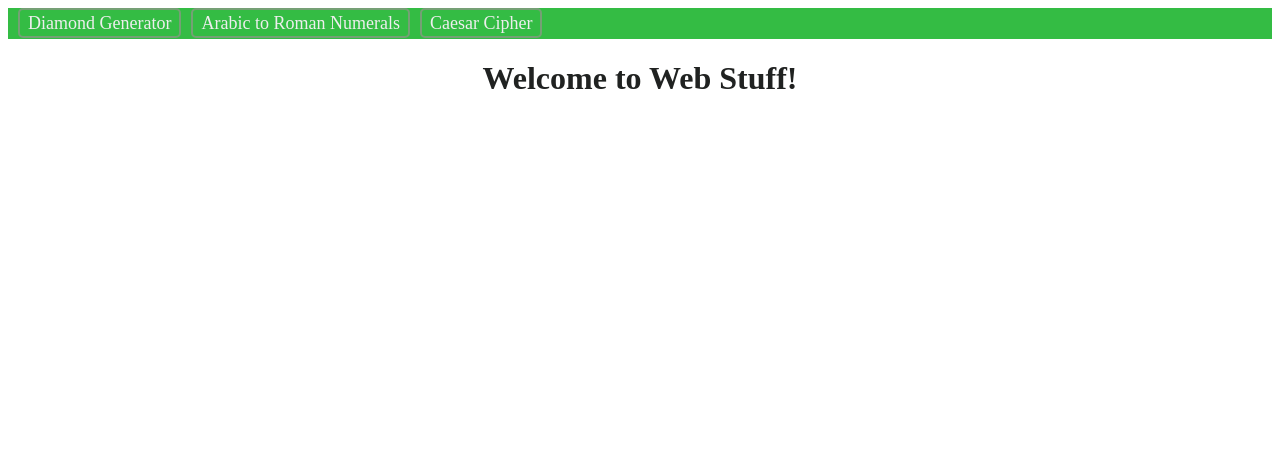
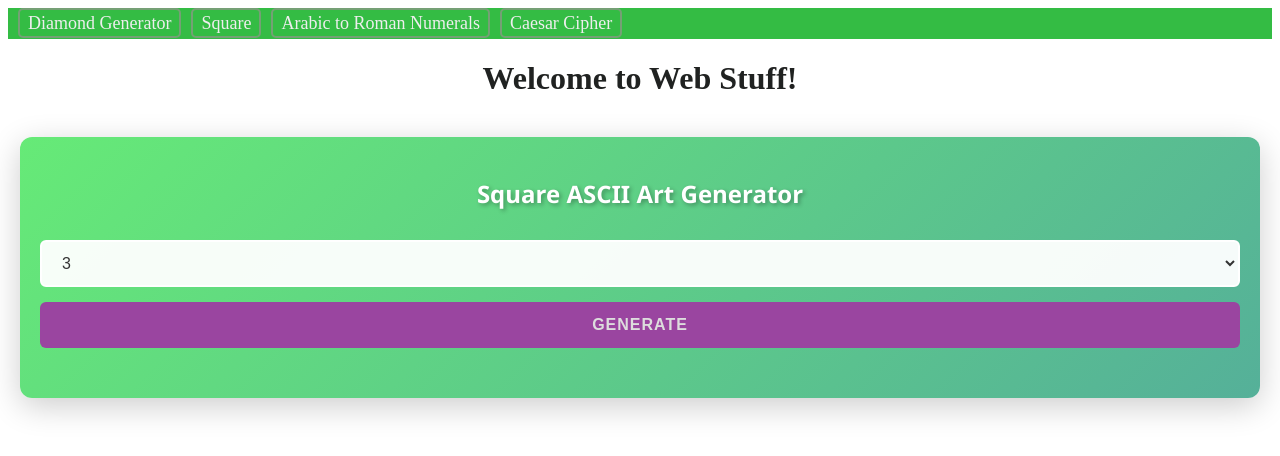
Before and after one commit to nickleus-j/webTrials, an Angular app in the folder WebStuff/: page /square in a window 1280 px wide. Before the commit this address led to /. Shown: the top 456 px of the page. Built offline with nearby package versions, Linux system fonts and the light colour scheme.

Commit message:
Square generation component

```diff
--- /dev/null
+++ b/WebStuff/src/Squares/square.component.css
@@ -0,0 +1,72 @@
+.container {
+  max-width: 1200px;
+  margin: 40px auto;
+  padding: 20px;
+  background: linear-gradient( 135deg, #66ea77 0%, #55b099 100%);
+  border-radius: 12px;
+  box-shadow: 0 8px 32px rgba(0, 0, 0, 0.2);
+  font-family: 'Segoe UI', Tahoma, Geneva, Verdana, sans-serif;
+
+}
+
+h1 ,h2{
+  text-align: center;
+  color: #fff;
+  margin-bottom: 30px;
+  text-shadow: 2px 2px 4px rgba(0, 0, 0, 0.3);
+}
+
+.control-group {
+  display: flex;
+  flex-direction: column;
+  gap: 15px;
+  margin-bottom: 30px;
+  transition: all 2s ease;
+}
+
+label {
+  font-weight: 500;
+  color: #fff;
+  font-size: 16px;
+}
+.generate-btn {
+  padding: 14px 28px;
+  font-size: 16px;
+  background-color: #9A45A0;
+  color: #ddd;
+  border: none;
+  border-radius: 6px;
+  cursor: pointer;
+  font-weight: 600;
+  transition: all 0.3s ease;
+  text-transform: uppercase;
+  letter-spacing: 1px;
+}
+.dropdown {
+  padding: 12px 16px;
+  font-size: 16px;
+  border: 2px solid #fff;
+  border-radius: 6px;
+  background-color: rgba(255, 255, 255, 0.95);
+  color: #333;
+  cursor: pointer;
+  transition: all 0.3s ease;
+  font-weight: 500;
+}
+
+.dropdown:hover {
+  background-color: #fff;
+  box-shadow: 0 4px 12px rgba(0, 0, 0, 0.15);
+}
+
+.dropdown:focus {
+  outline: none;
+  box-shadow: 0 0 0 3px rgba(255, 255, 255, 0.5);
+}
+.result{
+    margin: 2px 25%;
+}
+.result pre{
+    font-size: 28px;
+    color:#0F030A;
+}
--- /dev/null
+++ b/WebStuff/src/Squares/square.component.html
@@ -0,0 +1,18 @@
+<div class="container">
+  <h2>Square ASCII Art Generator</h2>
+
+  <div class="control-group">
+      <select [(ngModel)]="selectedSize" class="dropdown">
+        @for (size of sizes; track size) {
+            <option [value]="size">{{ size }}</option>
+        }
+      </select>
+      <button (click)="generateBlocks()" class="generate-btn">Generate</button>
+  </div>
+@if(this.squareArt){
+<div class="result">
+    <pre >{{ squareArt }}</pre>
+  </div>
+}
+
+</div>
--- /dev/null
+++ b/WebStuff/src/Squares/square.component.ts
@@ -0,0 +1,32 @@
+import { Component } from '@angular/core';
+import { FormsModule } from '@angular/forms';
+import { CommonModule } from '@angular/common';
+
+@Component({
+  selector: 'app-square',
+  standalone: true,
+  imports: [CommonModule, FormsModule],
+  templateUrl:'./square.component.html',
+  styleUrls:['./square.component.css']
+
+})
+export class SquareComponent {
+  sizes = Array.from({length: 20}, (_, i) => i + 1);
+  selectedSize: number = 3;
+  squareArt: string = '';
+
+  generateBlocks() {
+    const n = this.selectedSize;
+    let result = '';
+
+    // Top half + middle
+    for (let i = 0; i < n; i++) {
+        for(let j = 0; j < n; j++) {
+            result += '■ ';
+        }
+      result += '\n';
+    }
+
+    this.squareArt = result;
+  }
+}
--- a/WebStuff/src/app/app.html
+++ b/WebStuff/src/app/app.html
@@ -1,5 +1,6 @@
 <nav class="nav">
     <a href="/diamond" routerLinkActive="active-link">Diamond Generator</a>
+    <a href="/square" routerLinkActive="active-link">Square</a>
     <a href="/" routerLinkActive="active-link">Arabic to Roman Numerals</a>
     <a href="/caesar-cipher" routerLinkActive="active-link">Caesar Cipher</a>
   </nav>
--- a/WebStuff/src/app/app.routes.ts
+++ b/WebStuff/src/app/app.routes.ts
@@ -2,8 +2,10 @@ import { Routes } from '@angular/router';
 import { RomanConverterComponent } from '../RomanNumeral/roman-converter.component';
 import { DiamondComponent } from './diamond/diamond';
 import { CaesarCipherComponent } from './caesar-cipher.component/caesar-cipher.component';
+import { SquareComponent } from '../Squares/square.component';
 export const routes: Routes = [
     {path: '', component: RomanConverterComponent },
     {path: 'diamond', component: DiamondComponent },
+    {path: 'square', component: SquareComponent },
     {path: 'caesar-cipher', component: CaesarCipherComponent }
 ];
--- a/WebStuff/src/app/caesar-cipher.component/caesar-cipher.component.css
+++ b/WebStuff/src/app/caesar-cipher.component/caesar-cipher.component.css
@@ -5,13 +5,14 @@
   font-family: sans-serif;
   border: 1px solid #ccc;
   border-radius: 8px;
-  background-color: #f9f9f9;
+  color: #f0f2f1;
+  background: linear-gradient(135deg, #667eea 0%, #764ba2 100%);
 }
 
-h2 {
+.cipher-container h2 {
   text-align: center;
   margin-top: 0;
-  color: #333;
+  color: #f3f5f5;
 }
 
 .form-group {
@@ -23,7 +24,7 @@ h2 {
 label {
   margin-bottom: 5px;
   font-weight: bold;
-  color: #555;
+  color: #444;
 }
 
 textarea, input[type="number"] {
--- a/WebStuff/src/app/caesar-cipher.component/caesar-cipher.component.ts
+++ b/WebStuff/src/app/caesar-cipher.component/caesar-cipher.component.ts
@@ -27,11 +27,11 @@ export class CaesarCipherComponent {
     this.outputText = this.applyCipher(this.inputText, shift);
   }
 
-  private applyCipher(str: string, shift: number): string {
+  private applyCipher(text: string, shift: number): string {
     // Normalize the shift to handle negative numbers (for decryption) and shifts larger than 26
     const normalizedShift = ((shift % 26) + 26) % 26;
 
-    return str.split('').map(char => {
+    return text.split('').map(char => {
       // Check if the character is a letter
       if (char.match(/[a-z]/i)) {
         const code = char.charCodeAt(0);
```
